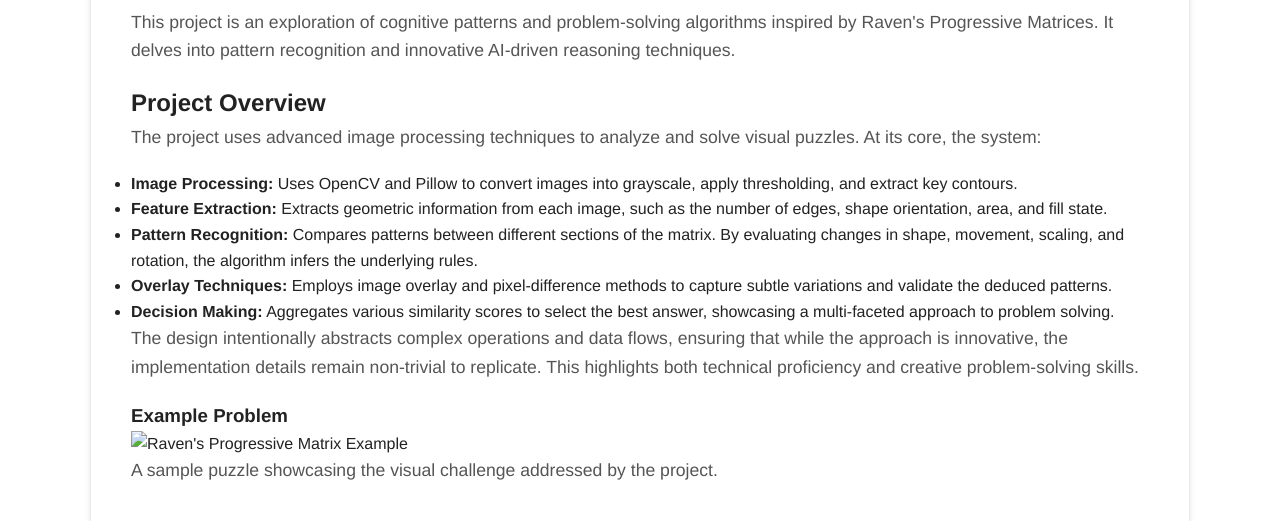
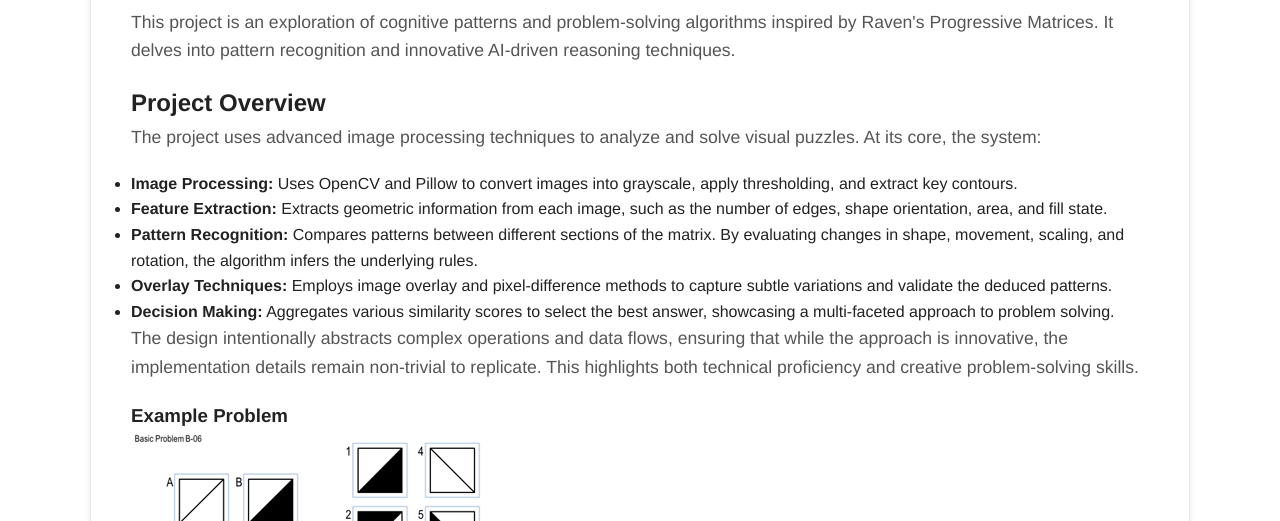
Before and after one commit to ManuelPDM/ManuelPDM.github.io, a plain HTML site: page ravens-progressive-matrix.html in a window 1280 px wide. Shown: the part 257-778 px from the top of the page. Drawn offline with Linux system fonts and the light colour scheme; a web font is replaced by a local one.

Commit message:
Raven project update

```diff
--- a/ravens-progressive-matrix.html
+++ b/ravens-progressive-matrix.html
@@ -60,7 +60,7 @@
        </p>
        <div class="example-image">
          <h3>Example Problem</h3>
-         <img src="ravensimage" alt="Raven's Progressive Matrix Example" />
+         <img src="ravensimage.png" alt="Raven's Progressive Matrix Example" />
          <p>A sample puzzle showcasing the visual challenge addressed by the project.</p>
        </div>
        <a href="projects.html" class="back-link">Back to Projects</a>
```
